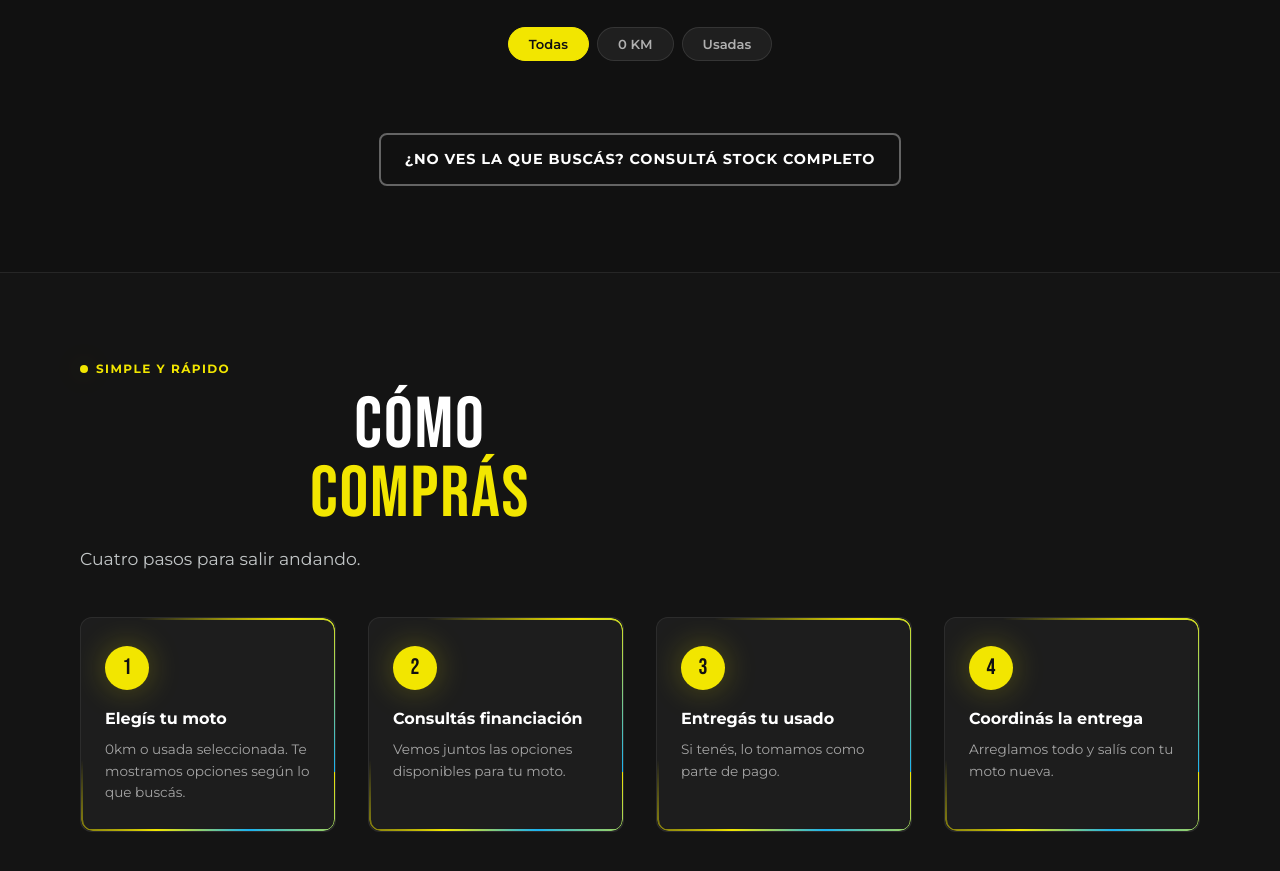
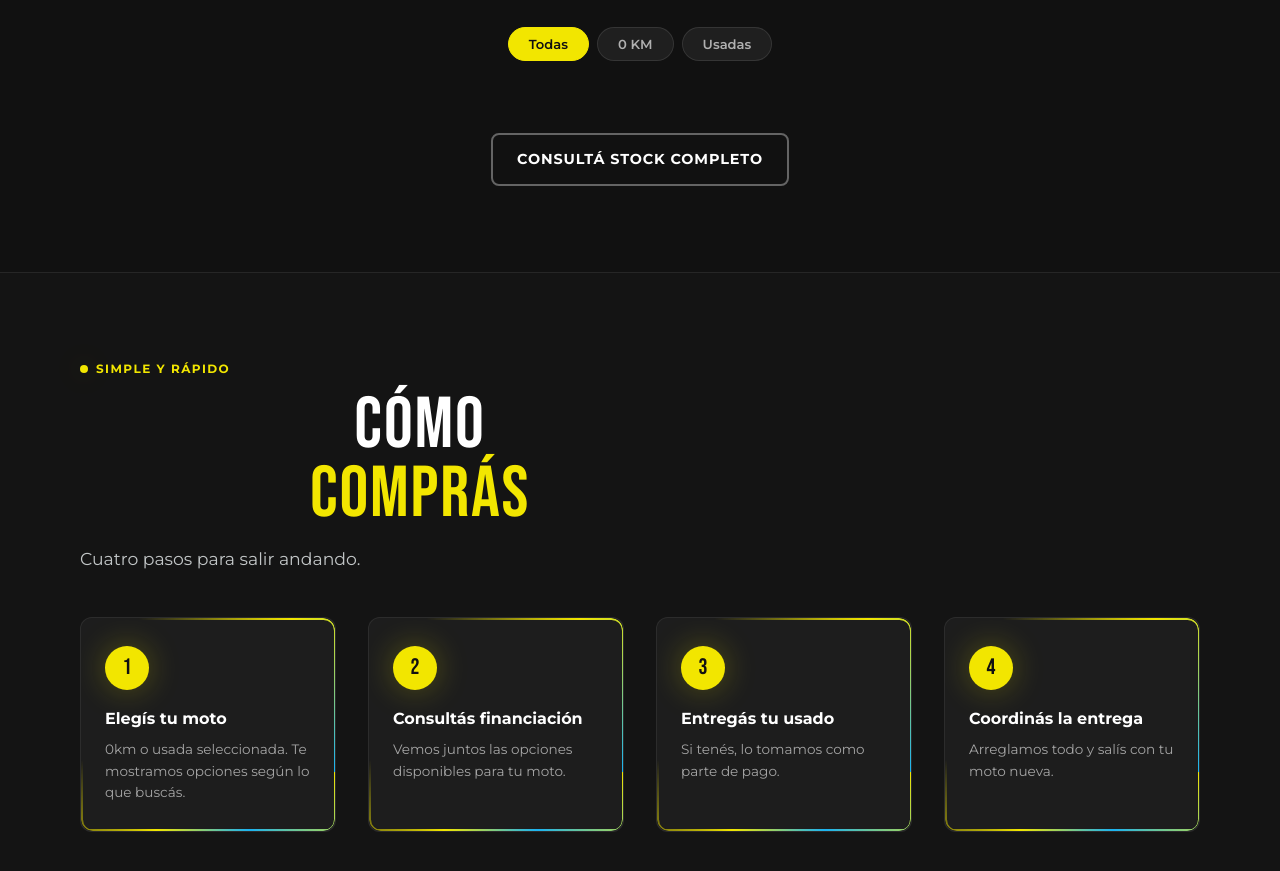
Before and after one commit to VladimirGonzalez/el42motos, a plain HTML site: page index.html in a window 1280 px wide. Shown: the part 1620-2491 px from the top of the page. Drawn offline with nearby package versions, Linux system fonts and the light colour scheme; a script that the page names is missing.

Commit message:
fix titulo

```diff
--- a/index.html
+++ b/index.html
@@ -1654,7 +1654,7 @@
               class="btn btn--ghost js-wa"
               data-wa-msg="¡Hola El 42! Quiero ver el listado completo de motos disponibles."
             >
-              ¿No ves la que buscás? Consultá stock completo
+              Consultá stock completo
             </a>
           </div>
         </div>
```
